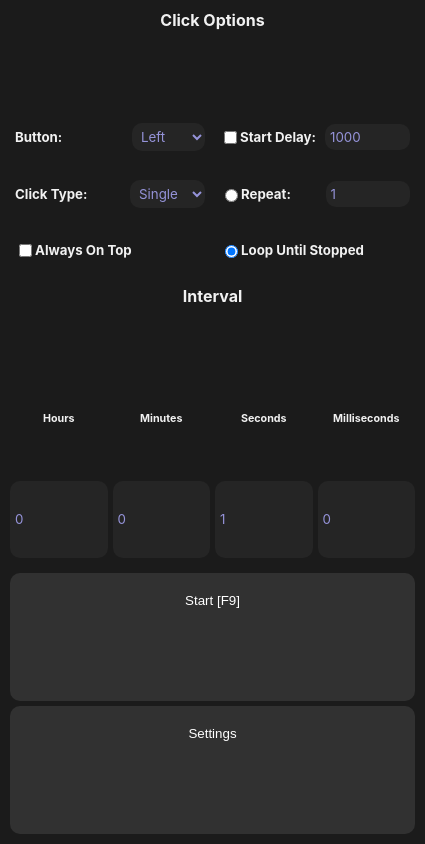
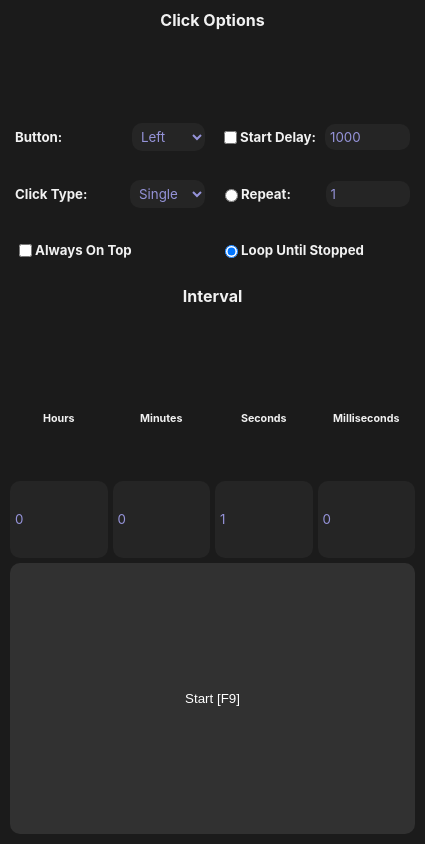
Before and after one commit to programmingKyle/auto-clicker, an Electron app: page src/index.html in a window 425 px wide. Drawn offline with Linux system fonts and the light colour scheme; no server answers.

Commit message:
Removed Settings Button & Fix
- Fixed button text not displaying in the middle of the button.
- Removed settings button. Have better plans

```diff
--- a/src/index.css
+++ b/src/index.css
@@ -39,12 +39,8 @@ input {
   display: grid;
   grid-template-columns: 1fr;
   grid-gap: 5px;
-  margin-top: 10px;
 }
 
-.buttons-grid button {
-  display: grid;
-}
 
 button {
   background-color: #313131;
--- a/src/index.html
+++ b/src/index.html
@@ -72,7 +72,6 @@
       <div class="buttons-grid">
         <button id="startButton">Start [F9]</button>
         <button id="stopButton" style="display: none">Stop [F9]</button>
-        <button>Settings</button>
       </div>
     </div>
   </body>
```
